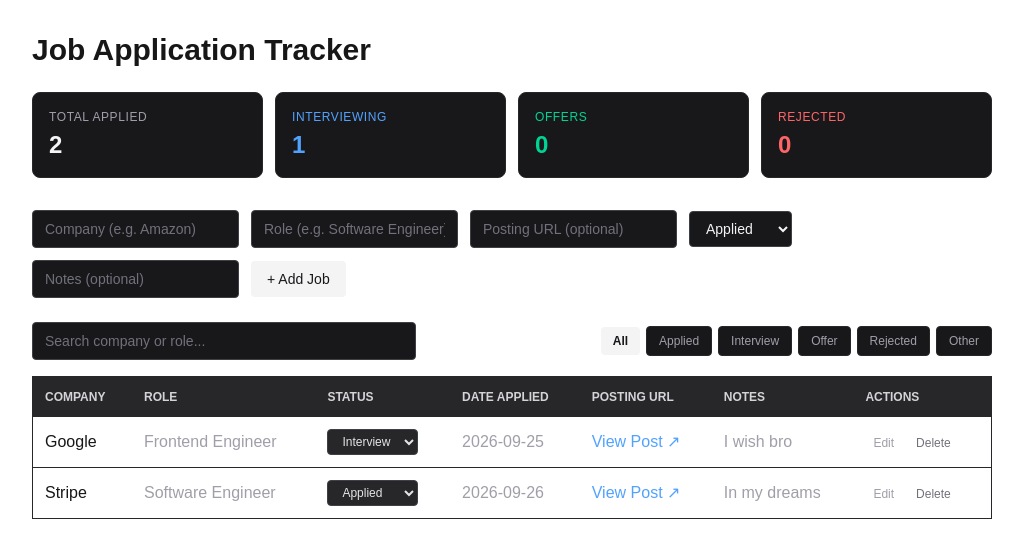
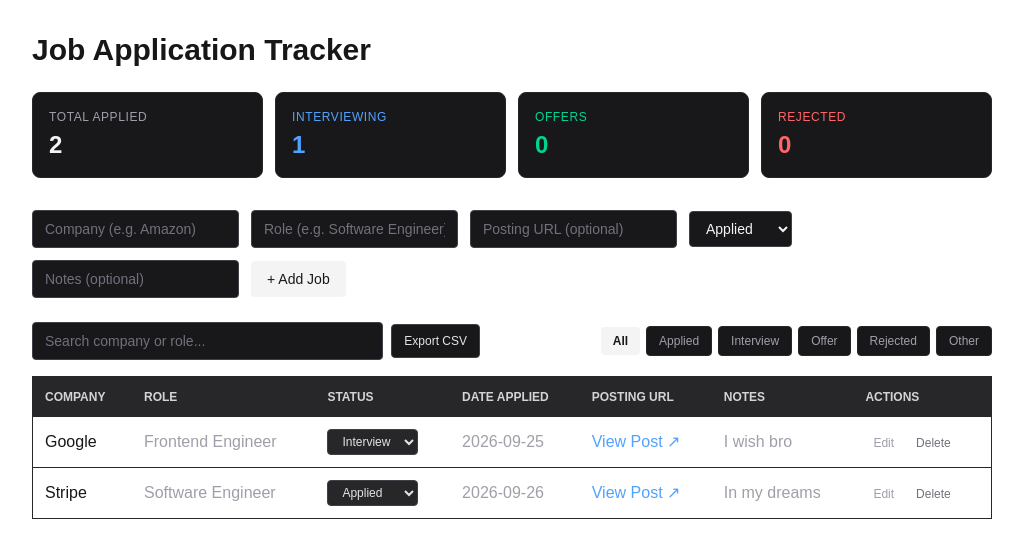
Before and after one commit to SalmanLimbada/job-application-tracker, a Next.js app: page / in a window 1280 px wide. Shown: the top 558 px of the page, without its empty margins (128-1151 px from the left). Built offline with nearby package versions, Linux system fonts and the light colour scheme.

Commit message:
add export to csv button and file download helper

```diff
--- a/src/app/page.tsx
+++ b/src/app/page.tsx
@@ -156,6 +156,35 @@ export default function Home() {
     setNotes("");
   }
 
+  function handleExportCSV() {
+    const headers = ["Company", "Role", "Status", "Date Applied", "Posting URL", "Notes"];
+
+    function escapeCSV(val: string) {
+      if (val.includes(",") || val.includes('"') || val.includes("\n")) {
+        return `"${val.replace(/"/g, '""')}"`;
+      }
+      return val;
+    }
+
+    const rows = jobList.map((job) => [
+      escapeCSV(job.company),
+      escapeCSV(job.role),
+      escapeCSV(job.status),
+      escapeCSV(job.appliedDate),
+      escapeCSV(job.url),
+      escapeCSV(job.notes),
+    ]);
+
+    const csvContent = [headers.join(","), ...rows.map((r) => r.join(","))].join("\n");
+    const blob = new Blob([csvContent], { type: "text/csv;charset=utf-8;" });
+    const link = document.createElement("a");
+    const downloadUrl = URL.createObjectURL(blob);
+    link.href = downloadUrl;
+    link.download = `job-applications-${new Date().toISOString().split("T")[0]}.csv`;
+    link.click();
+    URL.revokeObjectURL(downloadUrl);
+  }
+
   return (
     <main className="p-8 max-w-5xl mx-auto">
       <h1 className="text-3xl font-bold mb-6">Job Application Tracker</h1>
@@ -233,8 +262,9 @@ export default function Home() {
       </form>
 
       {/* Search & Status Filter Toolbar */}
-      <div className="flex flex-col sm:flex-row gap-3 items-stretch sm:items-center justify-between mb-4">
-        <div className="relative flex-1 max-w-sm">
+      <div className="flex flex-col md:flex-row gap-3 items-stretch md:items-center justify-between mb-4">
+        <div className="flex flex-wrap sm:flex-nowrap gap-2 items-center flex-1 max-w-md">
+          <div className="relative flex-1">
             <input
               type="text"
               placeholder="Search company or role..."
@@ -251,6 +281,15 @@ export default function Home() {
                 ✕
               </button>
             )}
+          </div>
+          <button
+            type="button"
+            onClick={handleExportCSV}
+            className="text-xs bg-zinc-900 hover:bg-zinc-800 text-zinc-200 border border-zinc-700 px-3 py-2 rounded transition-colors cursor-pointer whitespace-nowrap"
+            title="Download applications as CSV"
+          >
+            Export CSV
+          </button>
         </div>
 
         <div className="flex flex-wrap gap-1.5 items-center">
```
Lines whose indentation alone changed are shown as unchanged.
